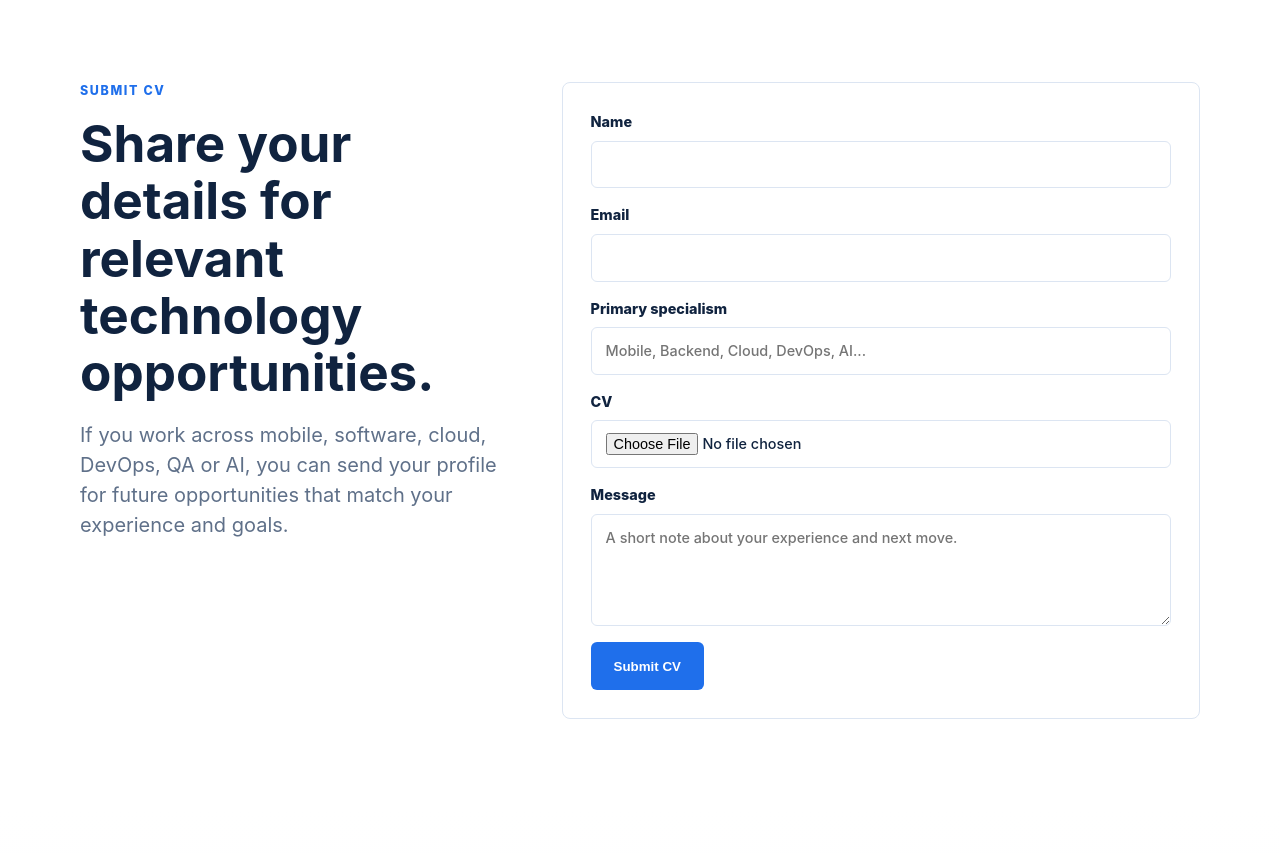
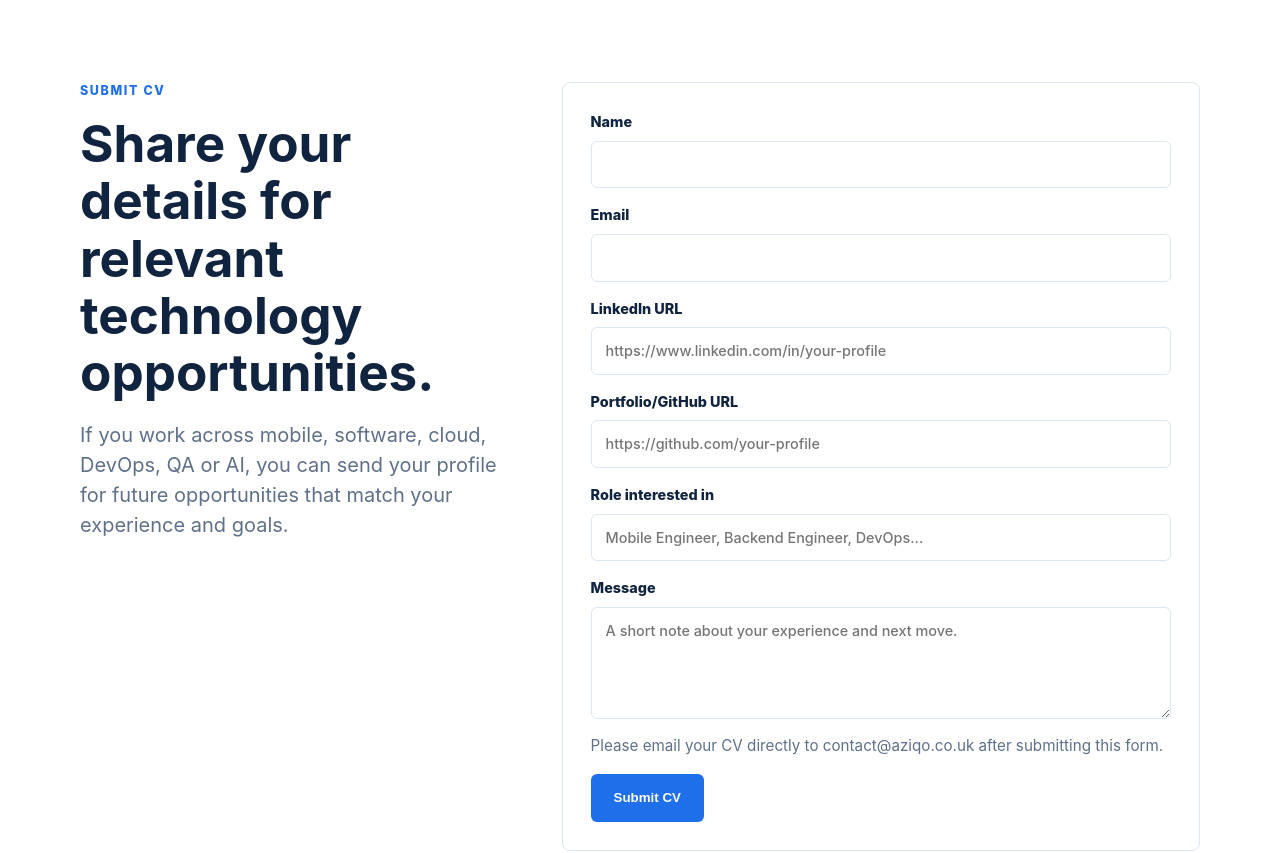
Before and after one commit to Qandil11/Aziqo, a React (Vite) app: page / in a window 1280 px wide. Shown: the part 3468-4321 px from the top of the page. Built offline with nearby package versions, Linux system fonts and the light colour scheme.

Commit message:
Remove CV upload field from Submit CV form

```diff
--- a/src/main.tsx
+++ b/src/main.tsx
@@ -191,7 +191,6 @@ function App() {
               className="form-card"
               action={formspreeEndpoint}
               method="POST"
-              encType="multipart/form-data"
             >
               <input type="hidden" name="form_type" value="Submit CV" />
               <label>
@@ -203,16 +202,29 @@ function App() {
                 <input name="email" type="email" autoComplete="email" required />
               </label>
               <label>
-                Primary specialism
+                LinkedIn URL
                 <input
-                  name="specialism"
-                  type="text"
-                  placeholder="Mobile, Backend, Cloud, DevOps, AI..."
+                  name="linkedin_url"
+                  type="url"
+                  placeholder="https://www.linkedin.com/in/your-profile"
                 />
               </label>
               <label>
-                CV
-                <input name="cv" type="file" accept=".pdf,.doc,.docx" />
+                Portfolio/GitHub URL
+                <input
+                  name="portfolio_url"
+                  type="url"
+                  placeholder="https://github.com/your-profile"
+                />
+              </label>
+              <label>
+                Role interested in
+                <input
+                  name="role_interested_in"
+                  type="text"
+                  placeholder="Mobile Engineer, Backend Engineer, DevOps..."
+                  required
+                />
               </label>
               <label>
                 Message
@@ -223,6 +235,10 @@ function App() {
                   required
                 />
               </label>
+              <p className="form-helper">
+                Please email your CV directly to contact@aziqo.co.uk after
+                submitting this form.
+              </p>
               <button className="button button-primary" type="submit">
                 Submit CV
               </button>
--- a/src/styles.css
+++ b/src/styles.css
@@ -356,6 +356,12 @@ h1 {
   resize: vertical;
 }
 
+.form-helper {
+  margin-bottom: 0;
+  color: var(--muted);
+  font-size: 0.95rem;
+}
+
 .form-card button {
   justify-self: start;
   cursor: pointer;
```
